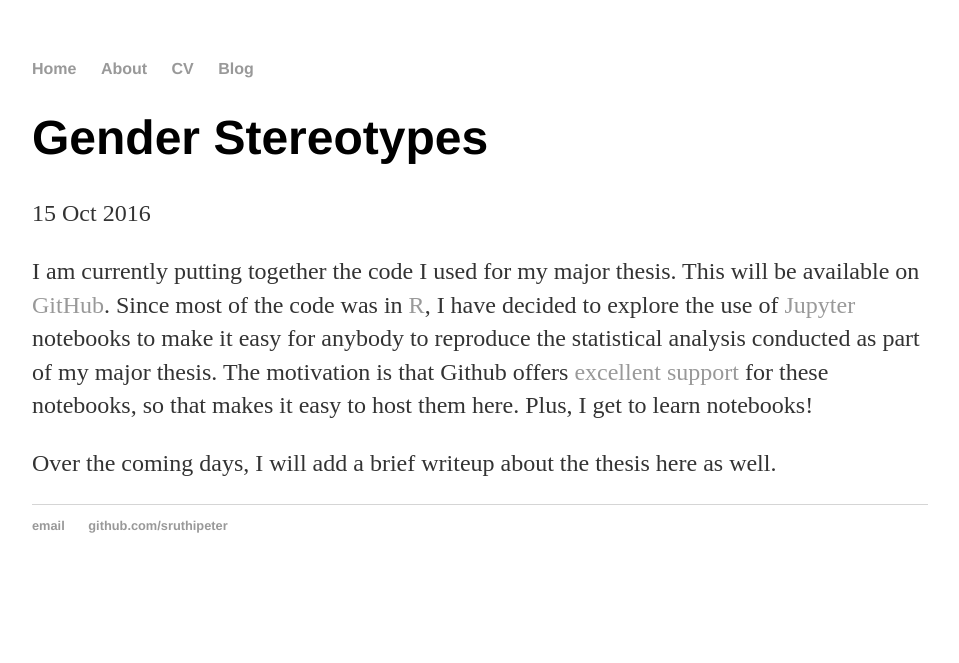
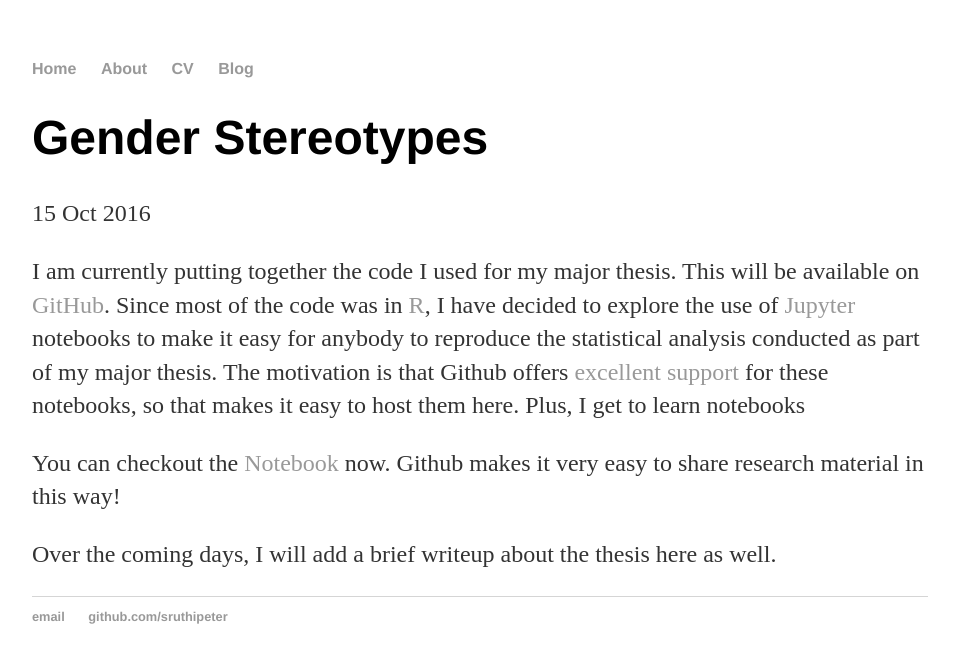
Before and after one commit to sruthipeter/sruthipeter.github.io, a Jekyll site: the page built from _posts/2016-10-16-gender-sterotypes.md, in a window 1280 px wide. Shown: the top 663 px of the page, without its empty margins (160-1119 px from the left). Built offline with Jekyll 4.4.1, drawn with Linux system fonts in a browser that asks for light colours.

Commit message:
Update blog post with link to notebook

```diff
--- a/_posts/2016-10-16-gender-sterotypes.md
+++ b/_posts/2016-10-16-gender-sterotypes.md
@@ -4,6 +4,8 @@ title: "Gender Stereotypes"
 date: 2016-10-15
 ---
 
-I am currently putting together the code I used for my major thesis. This will be available on [GitHub](https://github.com/sruthipeter/gender-stereotypes). Since most of the code was in [R](https://www.r-project.org/about.html), I have decided to explore the use of [Jupyter](http://jupyter.org/) notebooks to make it easy for anybody to reproduce the statistical analysis conducted as part of my major thesis. The motivation is that Github offers [excellent support](https://github.com/blog/1995-github-jupyter-notebooks-3) for these notebooks, so that makes it easy to host them here. Plus, I get to learn notebooks!
+I am currently putting together the code I used for my major thesis. This will be available on [GitHub](https://github.com/sruthipeter/gender-stereotypes). Since most of the code was in [R](https://www.r-project.org/about.html), I have decided to explore the use of [Jupyter](http://jupyter.org/) notebooks to make it easy for anybody to reproduce the statistical analysis conducted as part of my major thesis. The motivation is that Github offers [excellent support](https://github.com/blog/1995-github-jupyter-notebooks-3) for these notebooks, so that makes it easy to host them here. Plus, I get to learn notebooks
+
+You can checkout the [Notebook](https://github.com/sruthipeter/gender-stereotypes/blob/master/gender-stereotypes.ipynb) now. Github makes it very easy to share research material in this way!
 
 Over the coming days, I will add a brief writeup about the thesis here as well.
```
